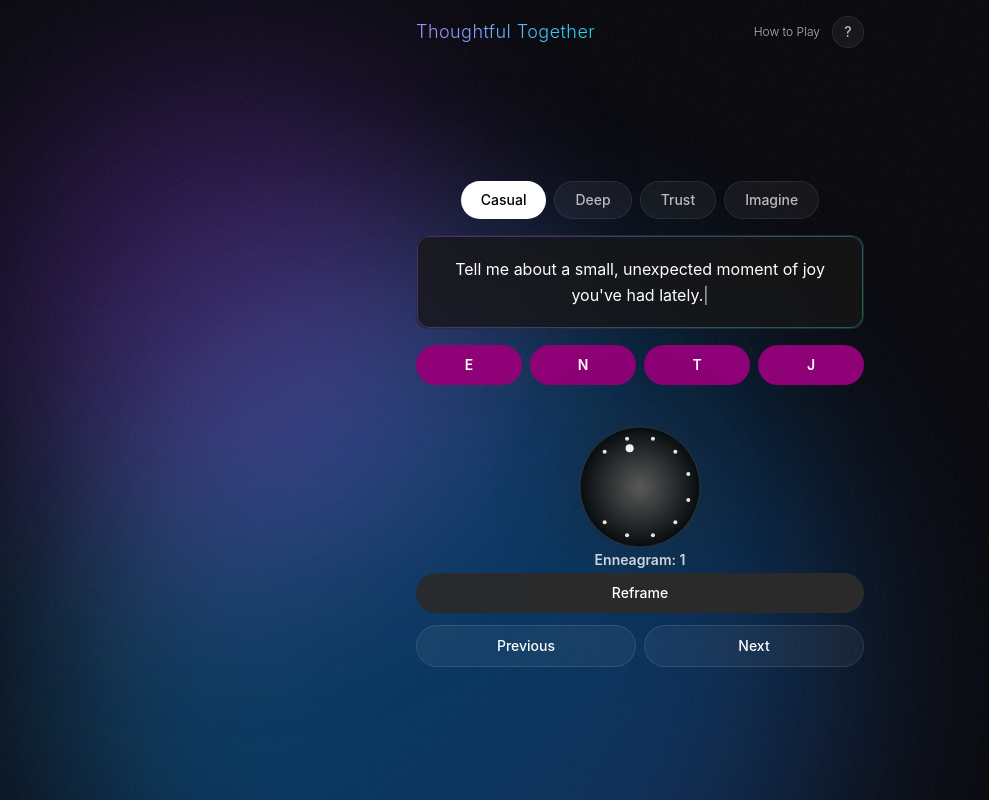
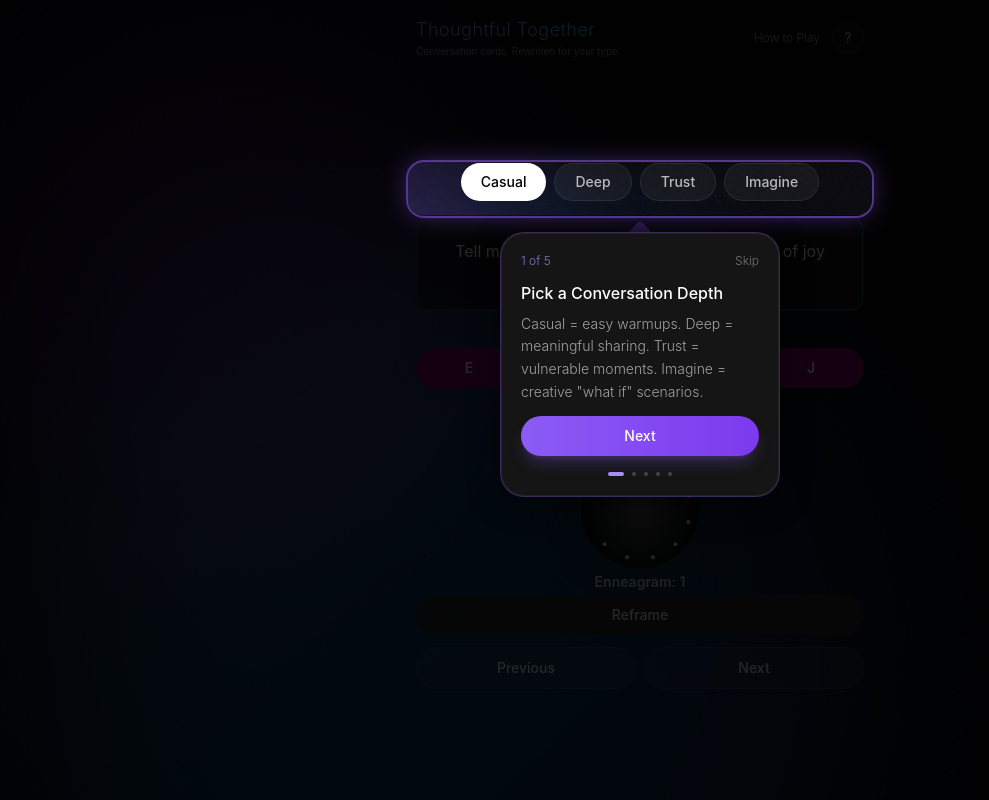
Before and after one commit to Eug-Chua/thoughtful_together, a React (Create React App) app in the folder frontend/: page / in a window 1280 px wide. Shown: the whole page, without its empty margins (0-989 px from the left). Built offline with nearby package versions, Linux system fonts and the light colour scheme; a web font is replaced by a local one.

Commit message:
fix: updated tutorial page

```diff
--- a/frontend/src/App.js
+++ b/frontend/src/App.js
@@ -43,7 +43,11 @@ function App() {
   const [showImagineModal, setShowImagineModal] = useState(false);
   const [isImagineMode, setIsImagineMode] = useState(false);
   const [imagineQuestion, setImagineQuestion] = useState('');
-  const [showTutorial, setShowTutorial] = useState(false);
+  const [showTutorial, setShowTutorial] = useState(() => {
+    // Auto-show tutorial for first-time visitors
+    const hasSeenTutorial = localStorage.getItem('hasSeenTutorial');
+    return !hasSeenTutorial;
+  });
 
   const filtered = questions.filter(q => q.depth === depth);
   const baseQuestion = isImagineMode ? imagineQuestion : (filtered[questionIndex]?.content || '');
@@ -161,10 +165,13 @@ function App() {
   return (
     <div className="min-h-screen min-h-[100dvh] bg-background flex flex-col relative px-4 py-4 overflow-hidden">
       {/* Header */}
-      <header className="w-full max-w-md mx-auto flex items-center justify-between mb-4 z-20">
+      <header className="w-full max-w-md mx-auto flex items-center justify-between mb-2 z-20">
+        <div>
           <h1 className="text-lg font-light tracking-wide bg-gradient-to-r from-violet-400 to-cyan-400 bg-clip-text text-transparent">
             Thoughtful Together
           </h1>
+          <p className="text-[10px] text-text-secondary font-light">Conversation cards. Rewritten for your type.</p>
+        </div>
         <div className="flex items-center gap-3">
           <button
             onClick={() => setShowTutorial(true)}
@@ -183,7 +190,10 @@ function App() {
       </header>
 
       {/* Tutorial overlay */}
-      <TutorialOverlay isOpen={showTutorial} onClose={() => setShowTutorial(false)} />
+      <TutorialOverlay isOpen={showTutorial} onClose={() => {
+        setShowTutorial(false);
+        localStorage.setItem('hasSeenTutorial', 'true');
+      }} />
 
       {/* About modal */}
       <AboutModal isOpen={showAbout} onClose={() => setShowAbout(false)} />
@@ -277,7 +287,9 @@ function App() {
         </div>
 
         {/* MBTI toggle buttons */}
-        <div id="mbti-buttons" className="grid grid-cols-4 gap-2">
+        <div id="mbti-buttons" className="space-y-1.5">
+          <p className="text-[10px] uppercase tracking-wider text-text-secondary text-center">Your MBTI</p>
+          <div className="grid grid-cols-4 gap-2">
             {['EI', 'NS', 'TF', 'JP'].map((pair, idx) => (
               <button
                 key={pair}
@@ -296,10 +308,14 @@ function App() {
               </button>
             ))}
           </div>
+        </div>
 
         {/* Enneagram knob */}
-        <div id="enneagram-knob" className="flex items-center justify-center">
+        <div id="enneagram-knob" className="space-y-1">
+          <p className="text-[10px] uppercase tracking-wider text-text-secondary text-center">Enneagram</p>
+          <div className="flex items-center justify-center">
             <TunerKnob value={parseInt(enneagram || 1)} onChange={(val) => setEnneagram(val.toString())} />
+          </div>
         </div>
 
         {/* Action buttons */}
--- a/frontend/src/components/TutorialOverlay.jsx
+++ b/frontend/src/components/TutorialOverlay.jsx
@@ -3,32 +3,37 @@ import React, { useState, useEffect } from 'react';
 const tutorialSteps = [
   {
     target: 'depth-tabs',
-    title: 'Choose Your Depth',
-    description: 'Pick your vibe: Casual for light chat, Deep for meaningful exchange, Trust for vulnerable sharing, or Imagine for creative "what if" scenarios.',
+    title: 'Pick a Conversation Depth',
+    description: 'Casual = easy warmups. Deep = meaningful sharing. Trust = vulnerable moments. Imagine = creative "what if" scenarios.',
+    tip: null,
     position: 'bottom'
   },
   {
     target: 'mbti-buttons',
-    title: 'Set Your MBTI',
-    description: 'Toggle each dimension to match your personality type. This helps personalize questions just for you.',
+    title: 'Set Your MBTI Type',
+    description: 'Tap each button to toggle between the two options. Your 4-letter type (like ENFP or ISTJ) helps personalize questions.',
+    tip: "Don't know yours? Try 16personalities.com",
     position: 'bottom'
   },
   {
     target: 'enneagram-knob',
     title: 'Dial Your Enneagram',
-    description: 'Turn the knob to select your Enneagram type (1-9). Combined with MBTI, this creates uniquely tailored prompts.',
+    description: 'Drag or tap around the knob to select your type (1-9). This adds another layer of personalization.',
+    tip: "Not sure? Start with 5 or skip it — it still works!",
     position: 'top'
   },
   {
     target: 'reframe-button',
-    title: 'Reframe the Question',
-    description: 'Tap here to transform the question based on your personality settings. Each reframe is unique!',
+    title: 'Make It Personal',
+    description: 'This is the magic button! Tap "Reframe" to transform any question based on your personality type.',
+    tip: null,
     position: 'top'
   },
   {
     target: 'nav-buttons',
     title: 'Browse Questions',
-    description: 'Use these to move through the question deck. Find the perfect conversation starter.',
+    description: 'Use Previous/Next to explore the question deck until you find one that sparks conversation.',
+    tip: "Pro tip: Shake your phone to get a random question!",
     position: 'top'
   }
 ];
@@ -228,7 +233,11 @@ function TutorialOverlay({ isOpen, onClose }) {
 
           {/* Content */}
           <h3 className="text-white font-medium text-base mb-2">{currentStep.title}</h3>
-          <p className="text-white/60 text-sm font-light leading-relaxed mb-5">{currentStep.description}</p>
+          <p className="text-white/60 text-sm font-light leading-relaxed mb-2">{currentStep.description}</p>
+          {currentStep.tip && (
+            <p className="text-cyan-400/80 text-xs font-light italic mb-4">{currentStep.tip}</p>
+          )}
+          {!currentStep.tip && <div className="mb-3" />}
 
           {/* Navigation */}
           <div className="flex gap-2">
```
Lines whose indentation alone changed are shown as unchanged.
